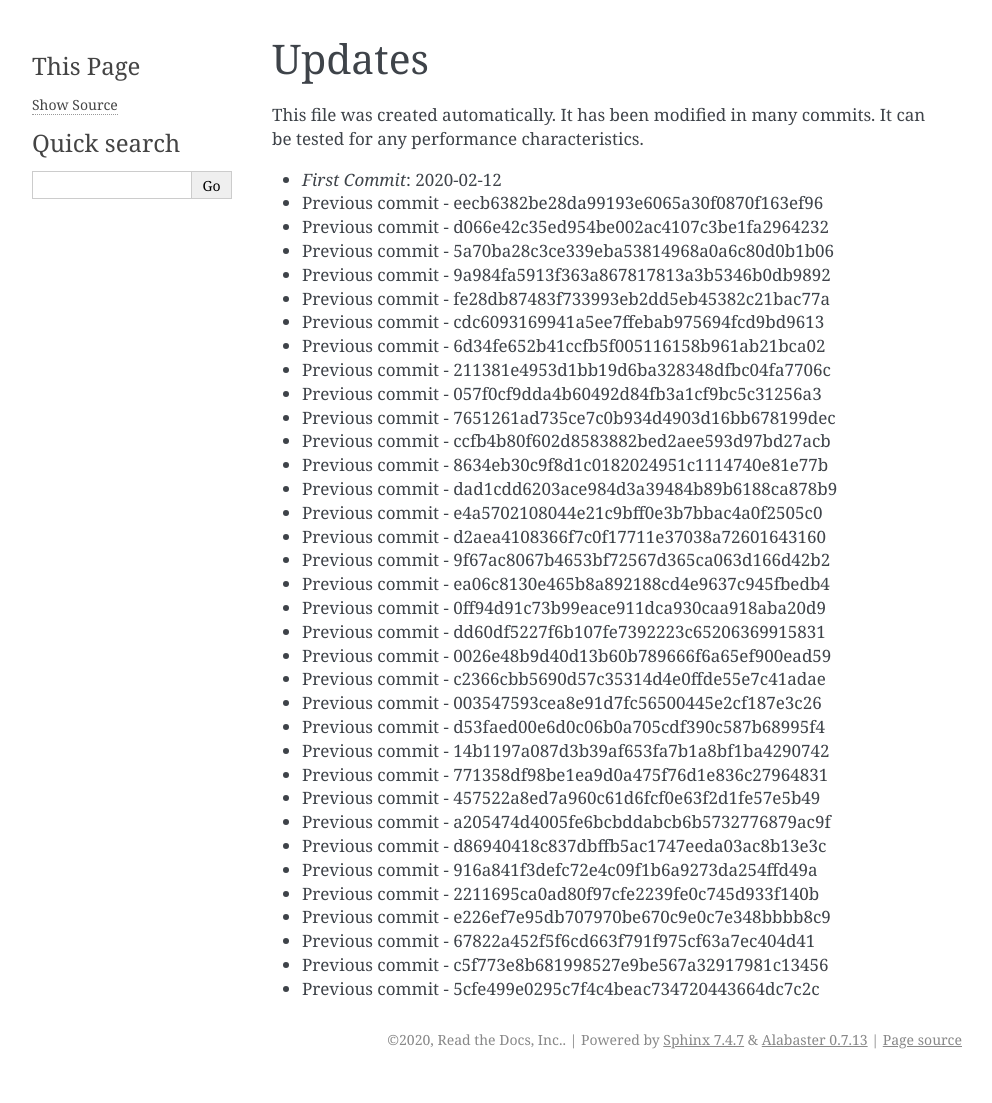
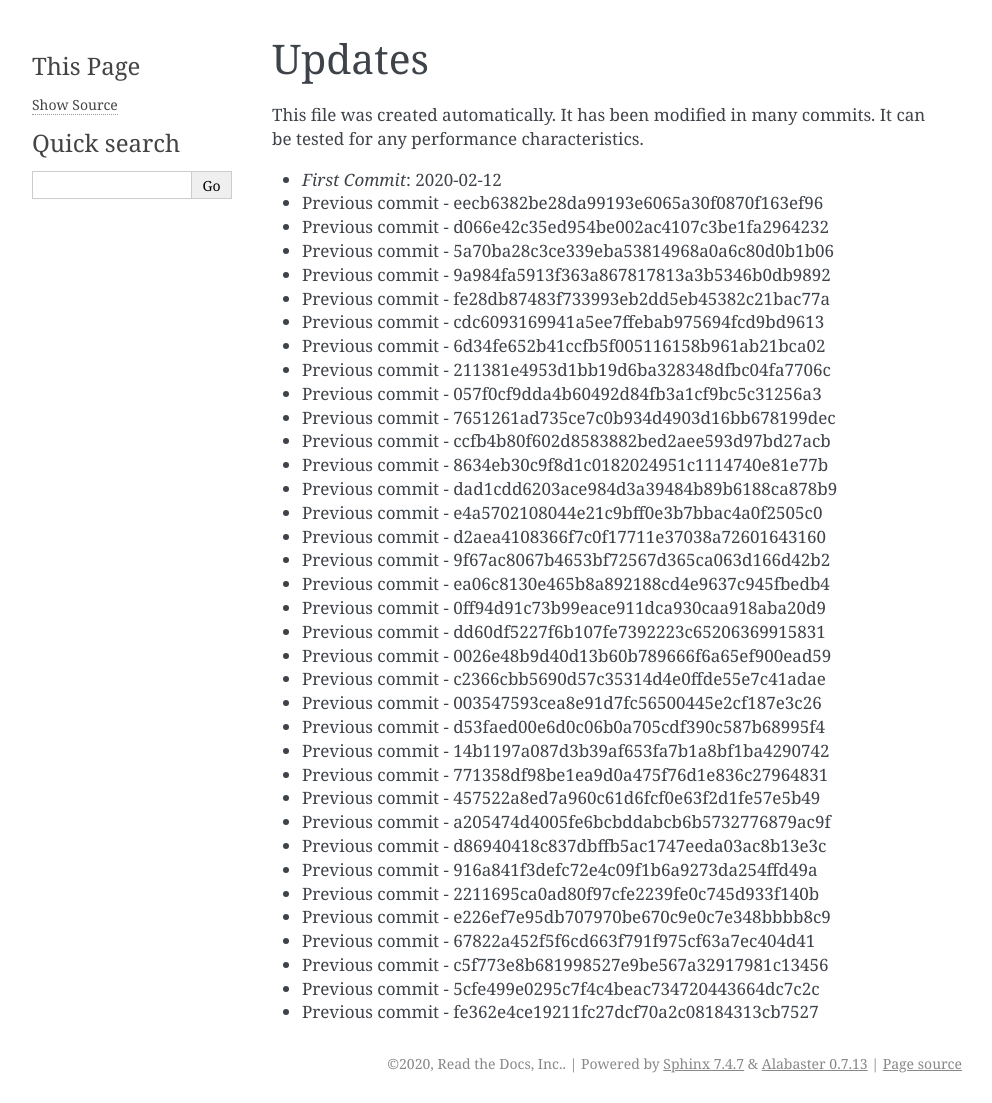
Before and after one commit to readthedocs/rtd-git-stresstest, a Sphinx documentation site: the page built from docs/updates.rst, in a window 1280 px wide. Shown: the whole page, without its empty margins (148-1140 px from the left). Built offline with Sphinx 7.4.7, drawn with Linux system fonts in a browser that asks for light colours; before the commit the page ends 1079 px from its top, so only the background shows below that.

Commit message:
Generating commit from previous: fe362e4ce19211fc27dcf70a2c08184313cb7527

```diff
--- a/docs/updates.rst
+++ b/docs/updates.rst
@@ -40,3 +40,4 @@ It can be tested for any performance characteristics.
 * Previous commit - 67822a452f5f6cd663f791f975cf63a7ec404d41
 * Previous commit - c5f773e8b681998527e9be567a32917981c13456
 * Previous commit - 5cfe499e0295c7f4c4beac734720443664dc7c2c
+* Previous commit - fe362e4ce19211fc27dcf70a2c08184313cb7527
```
